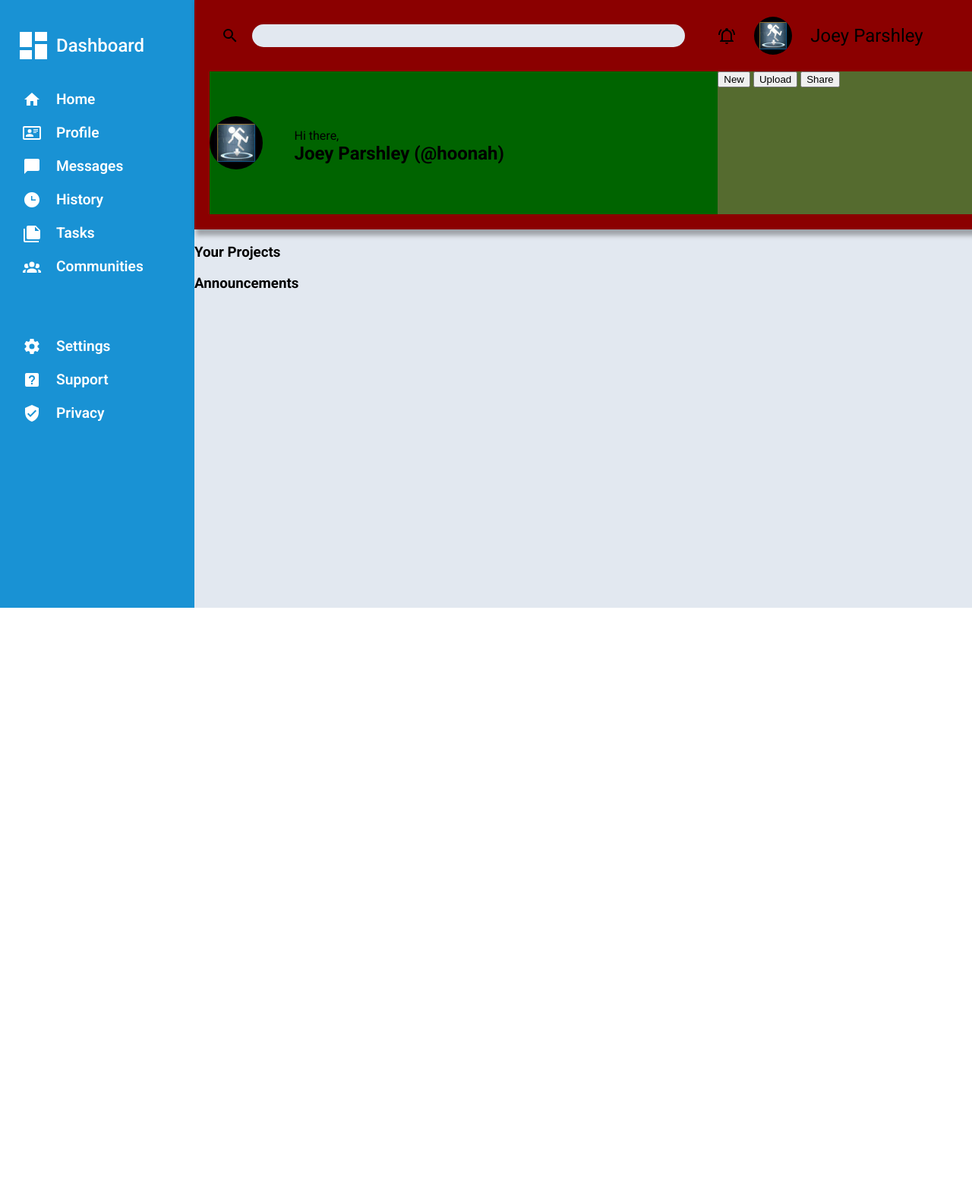
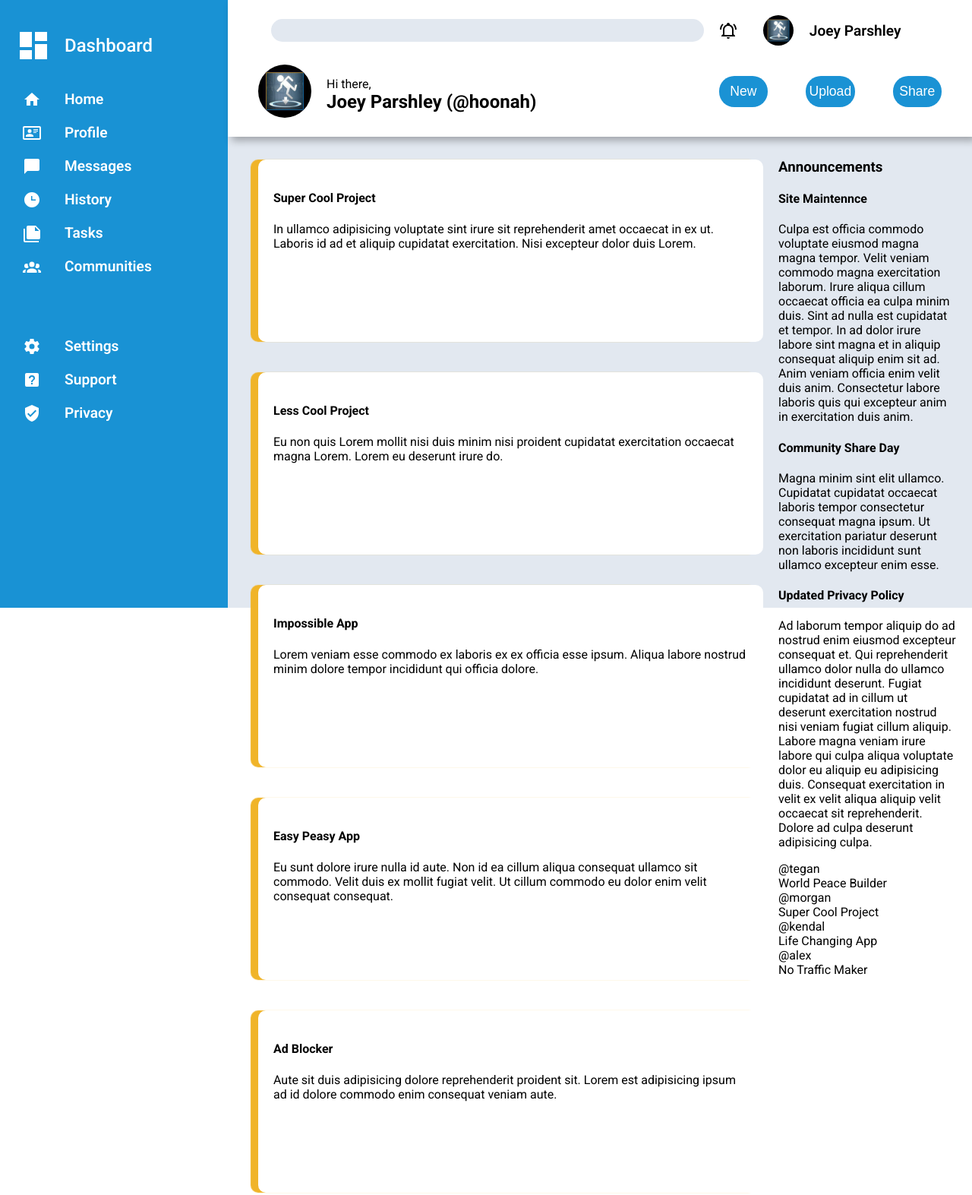
Before and after one commit to JoeyParshley/odin-admin-dashboard, a plain HTML site: page index.html in a window 1280 px wide. Shown: the top 1573 px of the page at 76% size. Before the commit the page ends 800 px from the top, so only its background shows below. Drawn offline with Linux system fonts and the light colour scheme.

Commit message:
Use grid to repeat cards in container

```diff
--- a/index.html
+++ b/index.html
@@ -51,9 +51,9 @@
           <span class="user">Joey Parshley (@hoonah)</span>
         </div>
         <div class="buttons">
-          <button type="button">New</button>
-          <button type="button">Upload</button>
-          <button type="button">Share</button>
+          <button class="new_button" type="button">New</button>
+          <button class="upload_button" type="button">Upload</button>
+          <button class="share_button" type="button">Share</button>
         </div>
       </header>
       <div class="side-content">
@@ -216,12 +216,97 @@
       </div>
       <div class="main-content">
         <div class="projects">
-          <h3>Your Projects</h3>
+          <!-- <h3>Your Projects</h3> -->
+           <div class="cards">
+             <div class="card">
+               <h4>Super Cool Project</h4>
+               <p>In ullamco adipisicing voluptate sint irure sit reprehenderit amet occaecat in ex ut. Laboris id ad et aliquip cupidatat exercitation. Nisi excepteur dolor duis Lorem. </p>
+               <div class="icons"></div>
+             </div>
+             <div class="card">
+               <h4>Less Cool Project</h4>
+               <p>Eu non quis Lorem mollit nisi duis minim nisi proident cupidatat exercitation occaecat magna Lorem. Lorem eu deserunt irure do. </p>
+               <div class="icons"></div>
+             </div>
+             <div class="card">
+               <h4>Impossible App</h4>
+               <p>Lorem veniam esse commodo ex laboris ex ex officia esse ipsum. Aliqua labore nostrud minim dolore tempor incididunt qui officia dolore.</p>
+               <div class="icons"></div>
+             </div>
+             <div class="card">
+               <h4>Easy Peasy App</h4>
+               <p>Eu sunt dolore irure nulla id aute. Non id ea cillum aliqua consequat ullamco sit commodo. Velit duis ex mollit fugiat velit. Ut cillum commodo eu dolor enim velit consequat consequat.</p>
+               <div class="icons"></div>
+             </div>
+             <div class="card">
+               <h4>Ad Blocker</h4>
+               <p>Aute sit duis adipisicing dolore reprehenderit proident sit. Lorem est adipisicing ipsum ad id dolore commodo enim consequat veniam aute.</p>
+               <div class="icons"></div>
+             </div>
+             <div class="card">
+               <h4>Money Maker</h4>
+               <p>Incididunt cillum laboris qui consequat. Ullamco velit est nostrud incididunt eiusmod cillum ullamco elit non.</p>
+               <div class="icons"></div>
+             </div>
+           </div>
         </div>
-        <div class="announcements">
-          <h3>Announcements</h3>
+        <div class="extras">
+          <div class="announcements">
+            <h3>Announcements</h3>
+            <ul>
+              <li>
+                <div class="note">
+                  <h4>Site Maintennce</h4>
+                  <p>Culpa est officia commodo voluptate eiusmod magna magna tempor. Velit veniam commodo magna exercitation laborum. Irure aliqua cillum occaecat officia ea culpa minim duis. Sint ad nulla est cupidatat et tempor. In ad dolor irure labore sint magna et in aliquip consequat aliquip enim sit ad. Anim veniam officia enim velit duis anim. Consectetur labore laboris quis qui excepteur anim in exercitation duis anim.</p>
+                </div>
+              </li>
+              <li>
+                <div class="note">
+                  <h4>Community Share Day</h4>
+                  <p>Magna minim sint elit ullamco. Cupidatat cupidatat occaecat laboris tempor consectetur consequat magna ipsum. Ut exercitation pariatur deserunt non laboris incididunt sunt ullamco excepteur enim esse.</p>
+                </div>
+              </li>
+              <li>
+                <div class="note">
+                  <h4>Updated Privacy Policy</h4>
+                  <p>Ad laborum tempor aliquip do ad nostrud enim eiusmod excepteur consequat et. Qui reprehenderit ullamco dolor nulla do ullamco incididunt deserunt. Fugiat cupidatat ad in cillum ut deserunt exercitation nostrud nisi veniam fugiat cillum aliquip. Labore magna veniam irure labore qui culpa aliqua voluptate dolor eu aliquip eu adipisicing duis. Consequat exercitation in velit ex velit aliqua aliquip velit occaecat sit reprehenderit. Dolore ad culpa deserunt adipisicing culpa.</p>
+                </div>
+              </li>
+            </ul>
+          </div>
+          <div class="trending">
+            <ul>
+              <li>
+                <div class="avatar"></div>
+                <div class="post-info">
+                  <div class="at">@tegan</div>
+                  <div class="name">World Peace Builder</div>
+                </div>
+              </li>
+              <li>
+                <div class="avatar"></div>
+                <div class="post-info">
+                  <div class="at">@morgan</div>
+                  <div class="name">Super Cool Project</div>
+                </div>
+              </li>
+              <li>
+                <div class="avatar"></div>
+                <div class="post-info">
+                  <div class="at">@kendal</div>
+                  <div class="name">Life Changing App</div>
+                </div>
+              </li>
+              <li>
+                <div class="avatar"></div>
+                <div class="post-info">
+                  <div class="at">@alex</div>
+                  <div class="name">No Traffic Maker</div>
+                </div>
+              </li>
+            </ul>
+          </div>
         </div>
-      </div>
     </div>
   </body>
 </html>
--- a/styles/style.css
+++ b/styles/style.css
@@ -44,10 +44,11 @@ a {
   text-decoration: none;
   color: white;
 }
+
 .container {
   display: grid;
-  grid-template-columns: 1fr 4fr;
-  grid-template-rows: 1fr, 5fr;
+  grid-template-columns: 300px 1fr;
+  grid-template-rows: 180px 1fr;
   height: 100%;
 }
 
@@ -56,11 +57,11 @@ header {
   grid-template-columns: 2fr 1fr;
   grid-template-rows: 1fr 2fr;
   grid-column: 2;
-  /* grid-row: 1; */
-  background: darkred;
-  padding: 0 0 20px 20px;
+  grid-row: 1;
+  gap: 20px;
+  padding: 20px 40px;
   position: relative;
-  box-shadow: 5px 5px 6px 3px rgba(0, 0, 0, 0.3);
+  box-shadow: 5px 5px 10px rgba(0, 0, 0, 0.3);
 
   .search {
     display: grid;
@@ -78,33 +79,42 @@ header {
 
   .alerts {
     display: grid;
-    grid-template-columns: 1fr 6fr;
+    grid-template-columns: 1fr 4fr;
     justify-content: end;
+    align-items: center;
+    svg {
+      grid-column: 1;
+    }
     .name {
+      grid-column: 2;
       display: grid;
       align-items: center;
+      justify-content: end;
       justify-self: start;
       grid-template-columns: 1fr 2fr;
-      font-size: 1.5rem;
+      font-size: 1.2rem;
+      font-weight: 600;
       img {
-        border-radius: 25px;
-        height: 50px;
+        border-radius: 20px;
+        height: 40px;
       }
     }
     align-items: center;
   }
 
   .user-info {
-    background: darkgreen;
     display: grid;
     grid-template-columns: 1fr 5fr;
     grid-template-rows: 1fr 1fr;
     align-items: center;
+    justify-self: start;
+    column-gap: 20px;
     img {
       grid-column: 1;
       grid-row: 1 / 3;
       border-radius: 35px;
       height: 70px;
+      justify-self: start;
     }
     .greeting {
       align-self: self-end;
@@ -123,14 +133,57 @@ header {
   }
 
   .buttons {
-    background: darkolivegreen;
+    display: grid;
+    grid-template-columns: repeat(3, 1fr);
+    align-items: center;
+    gap: 50px;
+    button {
+      color: white;
+      background: rgb(26, 146, 212);
+      font-size: 1.1rem;
+      padding: 10px 0;
+      border-radius: 20px;
+      border: none;
+    }
+    .new_button {
+      grid-column: 1;
+    }
+    .upload_button {
+      grid-column: 2;
+    }
+    .share_button {
+      grid-column: 3;
+    }
   }
 }
 
 .main-content {
+  display: grid;
+  grid-template-columns: 3fr 1fr;
   grid-column: 2;
   grid-row: 2 / 5;
   background: rgb(226, 232, 240);
+  padding: 10px 20px;
+  .cards {
+    display: grid;
+    grid-column: 1;
+    gap: 40px;
+    padding: 20px;
+    grid-template-columns: repeat(auto-fit, minmax(350px, 1fr));
+    h3 {
+      grid-column: 1 / 3;
+    }
+    .card {
+      background: white;
+      height: 200px;
+      border-radius: 10px;
+      box-shadow: -10px 0px 1px rgb(240, 180, 41);
+      padding: 20px;
+    }
+  }
+  .announcements {
+    grid-column: 2;
+  }
 }
 
 .side-content {
```
